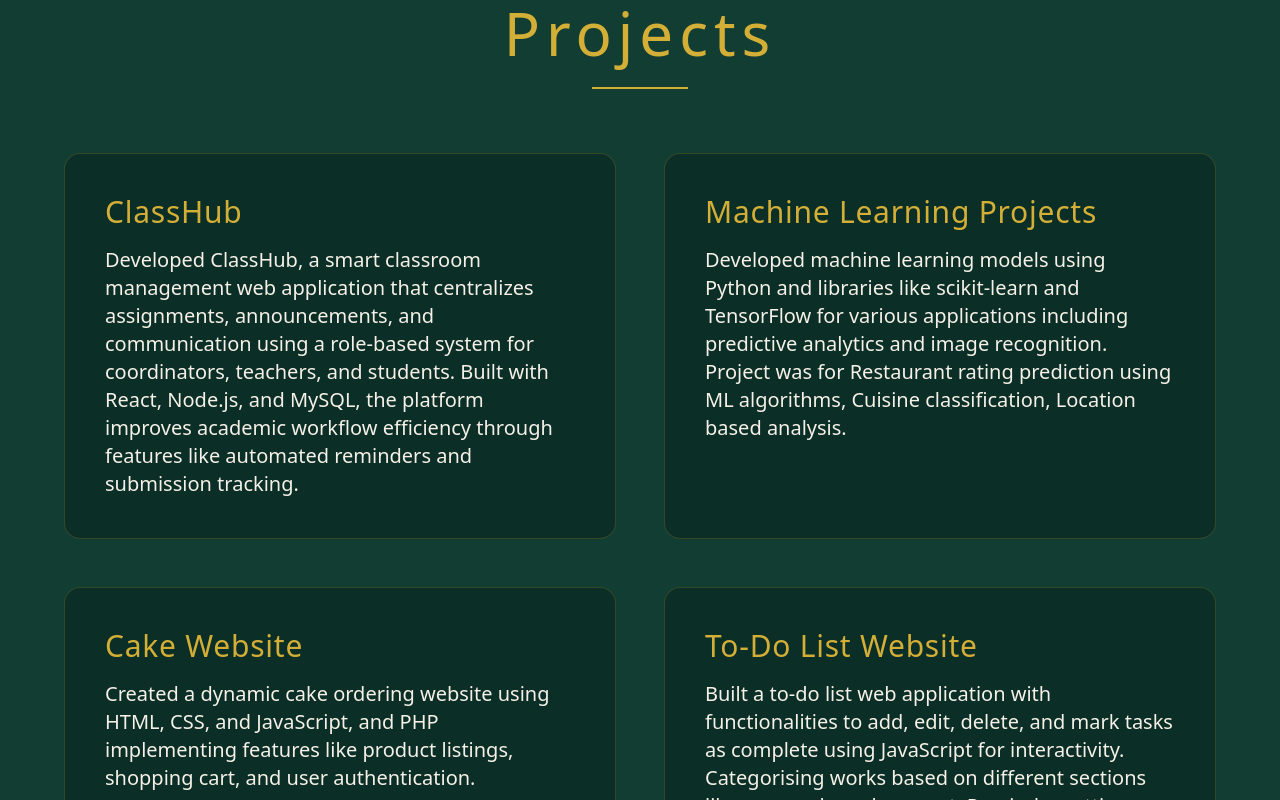
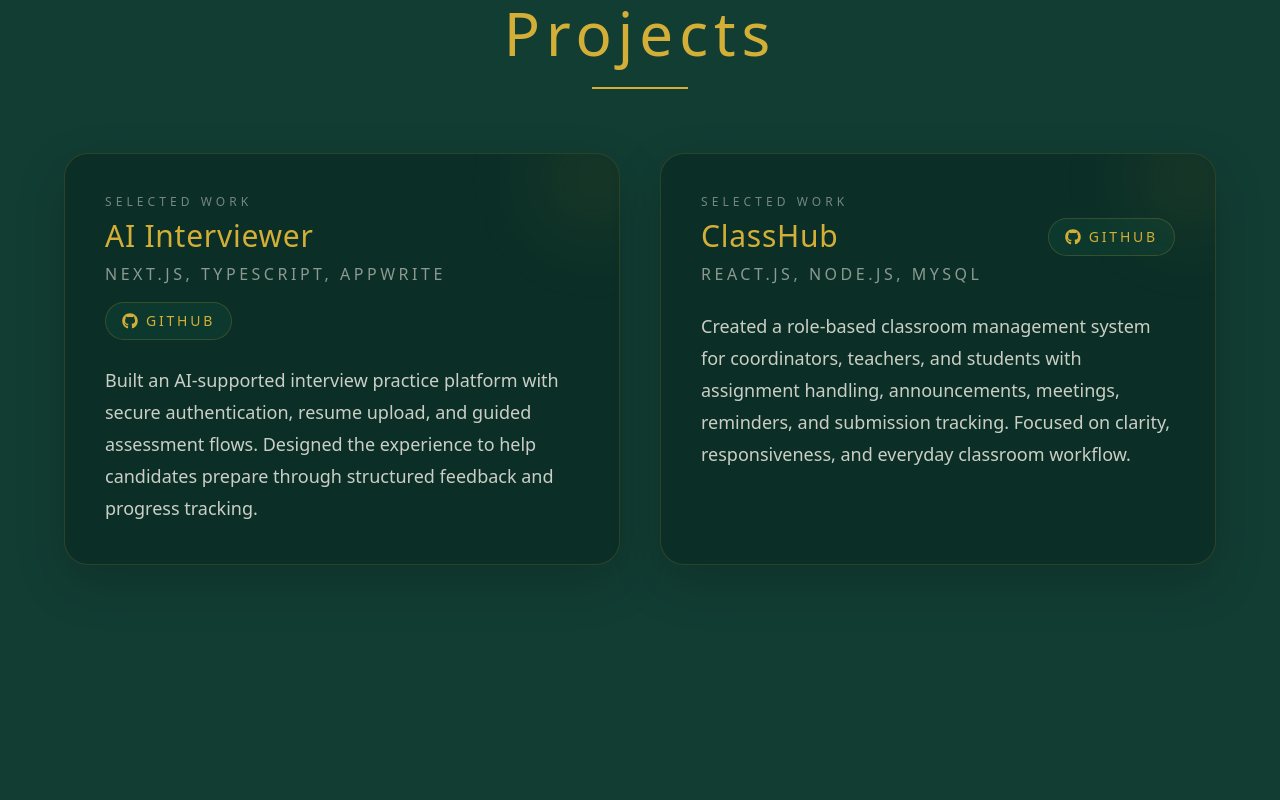
Before and after one commit to Vaishnavi-Ramesh-04/vaishnavi-portfolio, a React (Vite) app: page / in a window 1280 px wide. Shown: the part 4240-5040 px from the top of the page. Built offline with nearby package versions, Linux system fonts and the light colour scheme.

Commit message:
Update projects section with GitHub links

```diff
--- a/src/App.jsx
+++ b/src/App.jsx
@@ -627,6 +627,23 @@
 }
 
 function Projects() {
+  const projects = [
+    {
+      title: "AI Interviewer",
+      tech: "Next.js, TypeScript, Appwrite",
+      description:
+        "Built an AI-supported interview practice platform with secure authentication, resume upload, and guided assessment flows. Designed the experience to help candidates prepare through structured feedback and progress tracking.",
+      githubUrl: "https://github.com/Vaishnavi-Ramesh-04"
+    },
+    {
+      title: "ClassHub",
+      tech: "React.js, Node.js, MySQL",
+      description:
+        "Created a role-based classroom management system for coordinators, teachers, and students with assignment handling, announcements, meetings, reminders, and submission tracking. Focused on clarity, responsiveness, and everyday classroom workflow.",
+      githubUrl: "https://github.com/Vaishnavi-Ramesh-04"
+    }
+  ];
+
   return (
     <section id="projects" className="py-28 px-10 bg-[#123D33] text-lg md:text-xl">
 
@@ -643,41 +660,23 @@
       <div className="w-24 h-[2px] bg-[#D4AF37] mx-auto mb-16"></div>
 
 
-      <div className="grid md:grid-cols-2 gap-12 max-w-6xl mx-auto">
-
-        <ProjectCard
-          title="ClassHub"
-          desc="Developed ClassHub, a smart classroom management web application that centralizes assignments, announcements, and communication using a role-based system for coordinators, teachers, and students. Built with React, Node.js, and MySQL, the platform improves academic workflow efficiency through features like automated reminders and submission tracking."
-        />
-
-
-        <ProjectCard
-          title="Machine Learning Projects"
-          desc="Developed machine learning models using Python and libraries like scikit-learn and TensorFlow for various applications including predictive analytics and image recognition. Project was for Restaurant rating prediction using ML algorithms, Cuisine classification, Location based analysis."
-        />
-
-        <ProjectCard
-          title="Cake Website"
-          desc="Created a dynamic cake ordering website using HTML, CSS, and JavaScript, and PHP implementing features like product listings, shopping cart, and user authentication."
-        />
-
-        <ProjectCard
-          title="To-Do List Website"
-          desc="Built a to-do list web application with functionalities to add, edit, delete, and mark tasks as complete using JavaScript for interactivity. Categorising works based on different sections like personal, work, urgent, Reminder setting facilities were few highlights."
-        />
-
-        <ProjectCard
-          title="Canteen System"
-          desc="Developed a canteen system where new members can register, login & logout option, display menu, place order & accordingly the cart will be updated using PHP, HTML, CSS and JavaScript."
-        />
-
+      <div className="grid gap-10 md:grid-cols-2 max-w-6xl mx-auto">
+        {projects.map((project) => (
+          <ProjectCard
+            key={project.title}
+            title={project.title}
+            tech={project.tech}
+            desc={project.description}
+            githubUrl={project.githubUrl}
+          />
+        ))}
       </div>
     </section>
   );
 }
 
 
-function ProjectCard({ title, desc }) {
+function ProjectCard({ title, tech, desc, githubUrl }) {
   return (
     <motion.div
       variants={fadeUp}
@@ -685,12 +684,34 @@
       whileInView="visible"
       viewport={{ once: true }}
       whileHover={{ scale: 1.03 }}
-      className="bg-[#0B2E26] p-10 rounded-2xl border border-[#D4AF37]/20 hover:border-[#D4AF37]/60 hover:shadow-[0_0_40px_rgba(212,175,55,0.2)] transition duration-500"
+      className="group relative overflow-hidden rounded-3xl border border-[#D4AF37]/16 bg-[#0B2E26]/92 p-8 md:p-10 shadow-[0_18px_50px_rgba(0,0,0,0.18)] transition duration-500 hover:border-[#D4AF37]/36 hover:shadow-[0_0_40px_rgba(212,175,55,0.14)]"
     >
-      <h3 className="text-2xl md:text-3xl font-light text-[#D4AF37] mb-4 tracking-wide">
-        {title}
-      </h3>
-      <p className="text-lg md:text-xl text-[#F5F1E8] leading-7">
+      <div className="absolute right-[-2rem] top-[-2rem] h-28 w-28 rounded-full bg-[#D4AF37]/8 blur-2xl transition duration-500 group-hover:bg-[#D4AF37]/12"></div>
+
+      <p className="text-xs uppercase tracking-[0.34em] text-[#F5F1E8]/45">Selected Work</p>
+      <div className="mt-2 flex flex-wrap items-start justify-between gap-4">
+        <div>
+          <h3 className="text-2xl md:text-3xl font-light text-[#D4AF37] tracking-wide">
+            {title}
+          </h3>
+          <p className="mt-2 text-sm md:text-base uppercase tracking-[0.22em] text-[#F5F1E8]/55">
+            {tech}
+          </p>
+        </div>
+
+        <a
+          href={githubUrl}
+          target="_blank"
+          rel="noreferrer"
+          className="inline-flex items-center gap-2 rounded-full border border-[#D4AF37]/20 bg-[#0F3A30]/85 px-4 py-2 text-sm uppercase tracking-[0.2em] text-[#D4AF37] transition duration-300 hover:border-[#D4AF37]/45 hover:bg-[#D4AF37] hover:text-[#0B2E26]"
+          aria-label={`Open ${title} on GitHub`}
+        >
+          <FaGithub className="text-base" />
+          GitHub
+        </a>
+      </div>
+
+      <p className="mt-6 text-base md:text-lg leading-8 text-[#F5F1E8]/82">
         {desc}
       </p>
     </motion.div>
```
